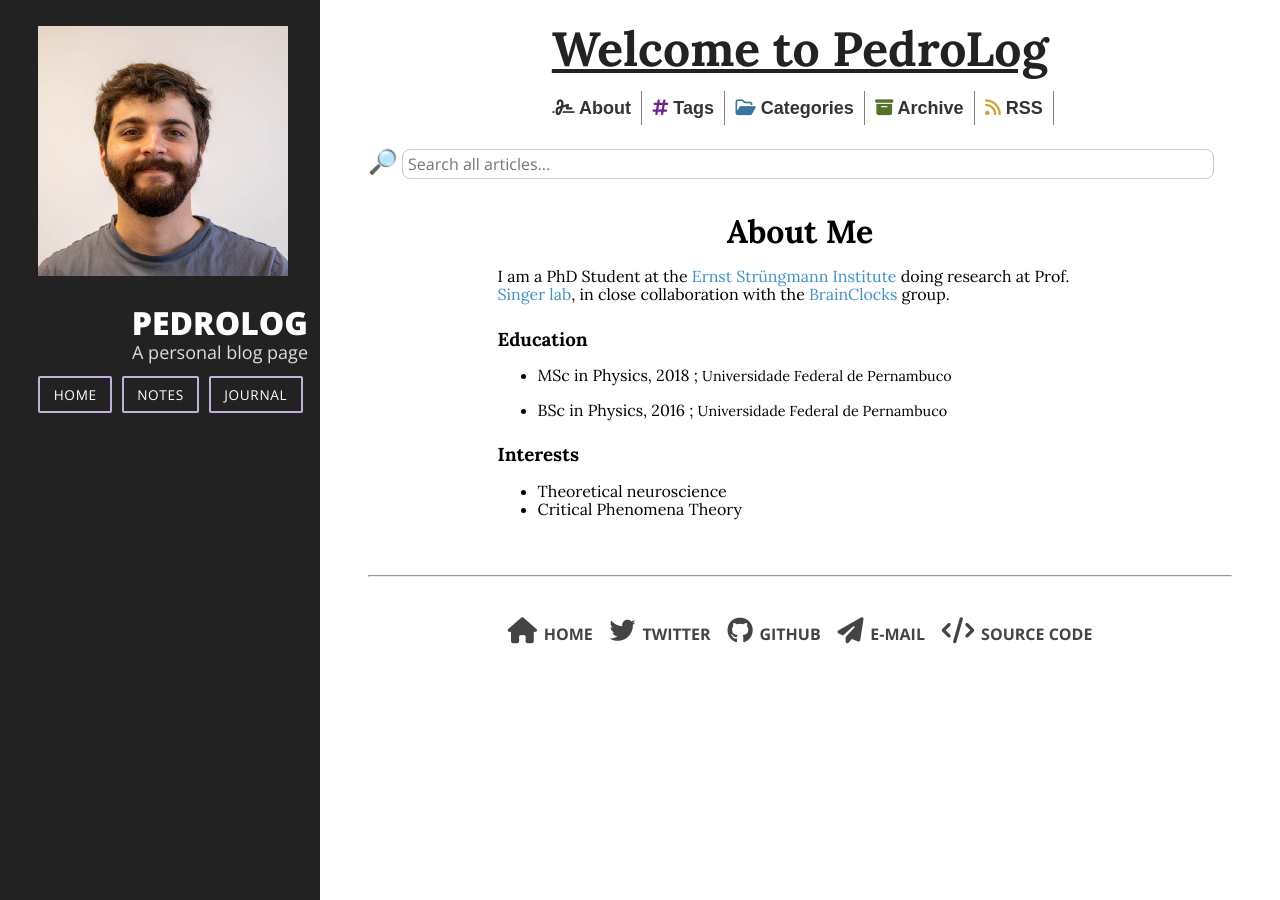
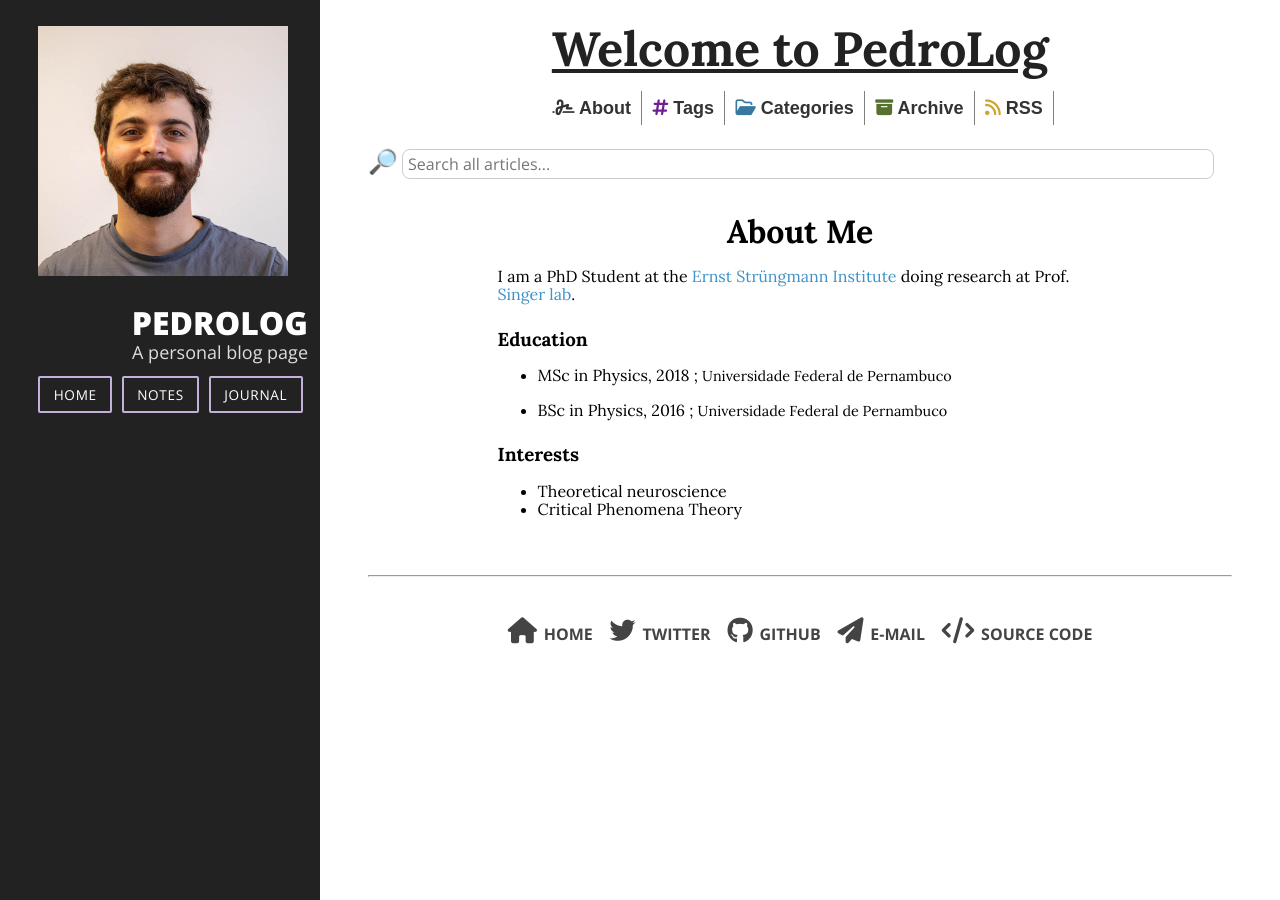
Before and after one commit to prfdecarvalho/prfdecarvalho.github.io, a Jekyll site: the page built from _pages/about.md, in a window 1280 px wide. Built offline with Jekyll 4.4.1, drawn with Linux system fonts in a browser that asks for light colours; nearby versions of some CDN libraries.

Commit message:
Update about.md

```diff
--- a/_pages/about.md
+++ b/_pages/about.md
@@ -4,7 +4,7 @@
 permalink: /about/
 ---
 
-I am a PhD Student at the [Ernst Strüngmann Institute](https://www.esi-frankfurt.de/) doing research at Prof. [Singer lab](https://www.esi-frankfurt.de/research/singer-lab/), in close collaboration with the [BrainClocks](http://www.brainclocks.com/home.html) group.
+I am a PhD Student at the [Ernst Strüngmann Institute](https://www.esi-frankfurt.de/) doing research at Prof. [Singer lab](https://www.esi-frankfurt.de/research/singer-lab/).
 
 ### Education
 
```
